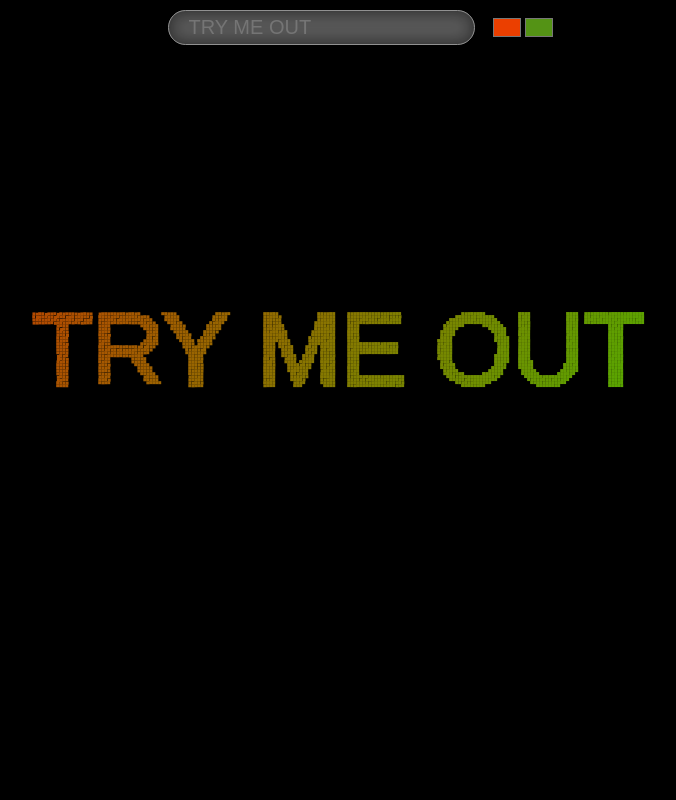
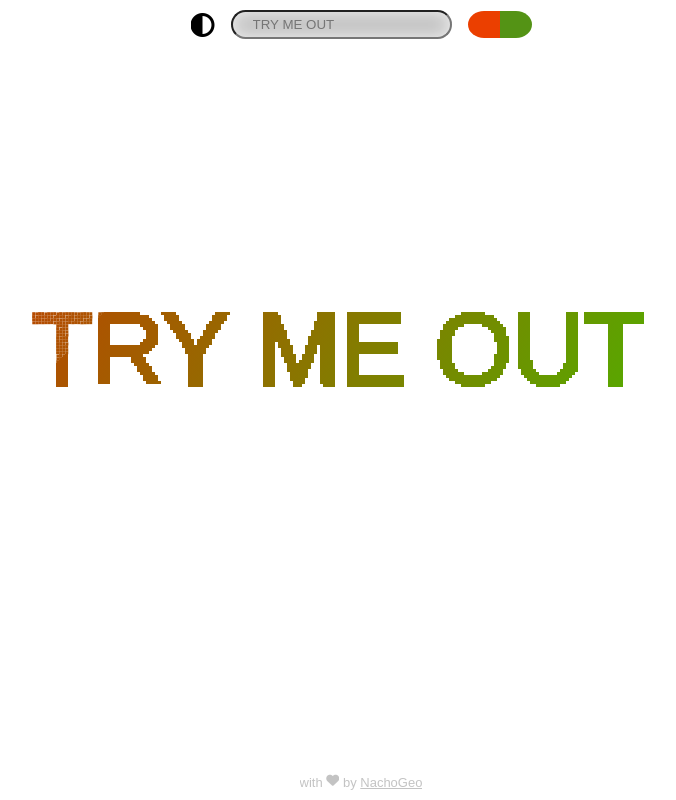
Before and after one commit to nachog00/particles_system-pckg, a website built with Vite: page index.html in a window 1280 px wide. Shown: the whole page, without its empty margins (289-965 px from the left). Built offline with nearby package versions, Linux system fonts and the light colour scheme.

Commit message:
finished header section and added footer

```diff
--- a/index.html
+++ b/index.html
@@ -16,19 +16,38 @@
       href="https://fonts.googleapis.com/css2?family=Bangers&display=swap"
       rel="stylesheet"
     />
+
+    <!-- icons -->
+    <script
+      src="https://kit.fontawesome.com/5c00d89eed.js"
+      async
+      crossorigin="anonymous"
+    ></script>
   </head>
   <body>
-    <div id="text-input-container">
+    <header>
+      <i class="fa-solid fa-circle-half-stroke" id="dark-theme-toggle"></i>
       <input type="text" id="text-input" placeholder="TRY ME OUT" />
       <div id="color-picker">
         <input type="color" id="color1" value="#EB3F00" />
         <input type="color" id="color2" value="#549315" />
       </div>
-    </div>
+    </header>
 
     <!--Create canvas-->
     <canvas class="font-bangers" id="canvas1"></canvas>
 
+    <footer>
+      <span
+        >with <i class="fa-solid fa-heart"></i> by
+        <a
+          href="https://github.com/nachog00"
+          target="_blank"
+          rel="noopener noreferrer"
+          >NachoGeo</a
+        ></span
+      >
+    </footer>
     <!--Link script-->
     <script defer src="testing/main.js"></script>
   </body>
--- a/testing/main.js
+++ b/testing/main.js
@@ -1,3 +1,9 @@
+document.getElementById("dark-theme-toggle").addEventListener("click", () => {
+  document.body.classList.toggle("dark");
+  console.log("clicked");
+});
+
+document.addEventListener("DOMContentLoaded", () => {
   const canvas = document.getElementById("canvas1");
 
   const ctx = canvas.getContext("2d", { willReadFrequently: true });
@@ -35,15 +41,17 @@ class Particle {
       this.dx = this.effect.mouse.x - this.x;
       this.dy = this.effect.mouse.y - this.y;
       this.sq_dist = this.dx * this.dx + this.dy * this.dy;
-    this.force = -this.effect.mouse.radius / this.sq_dist ;
+      this.force = -this.effect.mouse.radius / this.sq_dist;
       if (this.sq_dist < this.effect.mouse.radius ** 2) {
         this.angle = Math.atan2(this.dy, this.dx);
         this.vx += this.force * Math.cos(this.angle);
         this.vy += this.force * Math.sin(this.angle);
       }
 
-    this.x += (this.vx *= this.friction) + (this.originX - this.x) * this.ease;
-    this.y += (this.vy *= this.friction) + (this.originY - this.y) * this.ease;
+      this.x +=
+        (this.vx *= this.friction) + (this.originX - this.x) * this.ease;
+      this.y +=
+        (this.vy *= this.friction) + (this.originY - this.y) * this.ease;
     }
   }
 
@@ -72,8 +80,8 @@ class Effect {
         {
           input: document.getElementById("color2"),
           value: "#00ff00",
-      }
-    ]
+        },
+      ];
 
       this.colors.forEach((color) => {
         color.input.addEventListener("change", (e) => {
@@ -88,7 +96,7 @@ class Effect {
       this.particles = [];
       this.gap = 3;
       this.mouse = {
-      radius: 1000,
+        radius: 500,
         x: 0,
         y: 0,
       };
@@ -109,7 +117,7 @@ class Effect {
       gradient.addColorStop(0, this.colors[0].value);
       gradient.addColorStop(1, this.colors[1].value);
       this.context.fillStyle = gradient;
-    this.context.font = `${this.fontSize}px Arial`;
+      this.context.font = `${this.fontSize}px Arial Black, Gadget, sans-serif`;
       this.context.textAlign = "center";
       this.context.textBaseline = "middle";
       this.context.lineWidth = 3;
@@ -189,3 +197,4 @@ function animate() {
   const effect = new Effect(ctx, canvas.width, canvas.height);
   effect.wrapText("TRY ME OUT");
   animate();
+});
--- a/testing/style.css
+++ b/testing/style.css
@@ -4,28 +4,64 @@
   padding: 0;
   overflow: hidden;
   max-width: 100dvw;
+  transition: all 0.2s ease-in-out;
 }
 
-body, html {
+body {
   font-family: Arial, Helvetica, sans-serif;
-  background-color: black;
+  background-color: rgb(255, 255, 255);
 }
 
-#text-input-container {
+body.dark {
+  background-color: rgb(0, 0, 0);
+}
+
+#dark-theme-toggle   {
+  font-size: 1.5rem;
+  cursor: pointer;
+}
+
+#dark-theme-toggle:hover{
+  transform: scale(1.1);
+}
+
+header{
   position: absolute;
   top: 10px;
   left: 10px;
   width: 100dvw;
   display: flex;
   justify-content: center;
+  align-items: center;
   gap: 1rem;
   z-index: 1;
 }
 
+footer{
+  font-size: small;
+  position: absolute;
+  bottom: 10px;
+  left: 10px;
+  width: 100dvw;
+  display: flex;
+  justify-content: center;
+  align-items: center;
+  gap: 1rem;
+  z-index: 1;
+  color: rgba(94, 94, 94, 0.373);
+}
+
+a {
+  /* text-decoration: none; */
+  color: inherit;
+}
+
+body.dark i {
+  color: white;
+}
+
 #text-input {
-  font-size: 20px;
   padding: 5px 20px;
-  border: 1px solid rgb(145, 145, 145);
   color: white;
   background-color: rgba(255, 255, 255, 0.108);
   backdrop-filter: blur(10px) contrast(45%);
@@ -47,6 +83,27 @@ body, html {
   outline: none;
   background-color: transparent;
   width: 2rem;
+  cursor: pointer;
+}
+
+#color-picker input[type="color"]::-webkit-color-swatch-wrapper {
+  padding: 0;
+  border: none;
+  overflow: clip;
+}
+
+#color-picker :nth-child(1)::-webkit-color-swatch-wrapper{
+  border-radius: 50% 0 0 50%;
+  border: 1px solid rgb(145, 145, 145);
+}
+
+#color-picker :nth-child(2)::-webkit-color-swatch-wrapper{
+  border-radius: 0 50% 50% 0;
+  border: 1px solid rgb(145, 145, 145);
+}
+
+#color-picker input[type="color"]::-webkit-color-swatch {
+  border: none;
 }
 
 #canvas1 {
@@ -55,9 +112,10 @@ body, html {
   left: 50%;
   position: absolute;
   transform: translate(-50%, -50%);
+  background: transparent;
   /*Centers the canvas*/
 }
 
-.fonr-bangers {
+.font-bangers {
   font-family: 'Bangers', cursive;
 }
```
Lines whose indentation alone changed are shown as unchanged.
